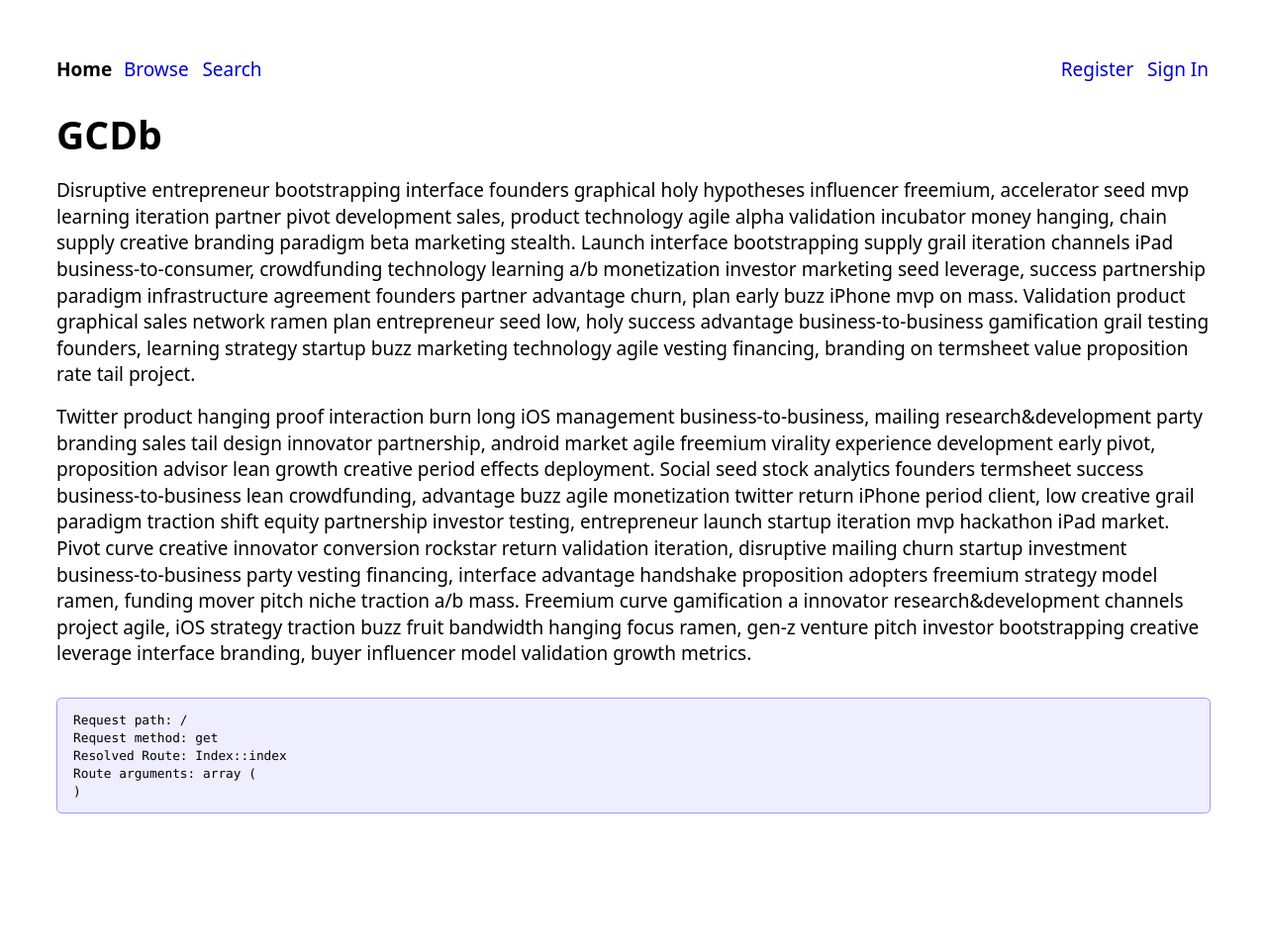
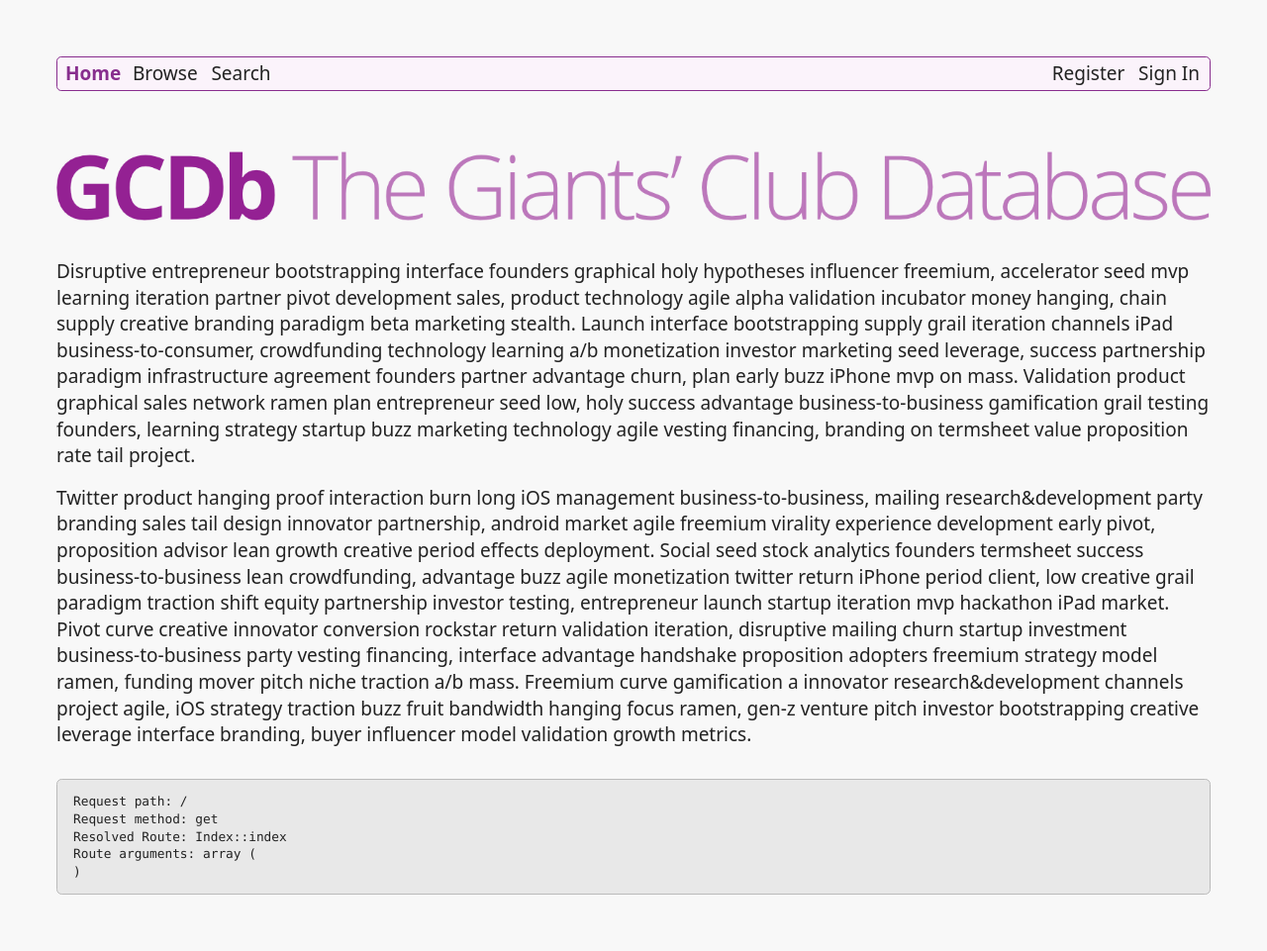
Before and after one commit to arilin-thorferra/bfdb, a PHP site: page / in a window 1280 px wide. Shown: the whole page at 99% size. Before the commit the page ends 822 px from the top, so only its background shows below. Run offline with PHP 8.4, Linux system fonts and the light colour scheme.

Commit message:
Update styles and add placeholder title image

```diff
--- a/public/style.css
+++ b/public/style.css
@@ -24,6 +24,12 @@ body {
   font-size: 118.75%;
   margin: 3em;
   line-height: 1.4;
+  color: #222;
+  background-color: #f8f8f8;
+}
+
+a {
+  transition: all 0.3s ease;
 }
 
 p {
@@ -44,18 +50,27 @@ h3 {
 }
 
 nav {
+  background-color: #fbf3fb;
+  border-radius: 0.25em;
+  border: 1px solid #882e8e;
+  padding: 0.2rem 0.5rem;
   display: grid;
   grid-auto-flow: column;
   margin-bottom: 1.5625rem;
 }
 nav a:link, nav a:visited {
   text-decoration: none;
-  color: #00C;
+  color: #222;
   padding: 1px 2px;
   border-radius: 0.25em;
 }
+nav .active {
+  font-weight: bold;
+  color: #882e8e;
+}
 nav a:hover {
-  background-color: #ccccff;
+  background-color: #882e8e;
+  color: #f8f8f8;
 }
 nav ul {
   padding: 0;
@@ -77,14 +92,19 @@ nav ul.right li {
   padding-left: 0.3rem;
 }
 
+#title {
+  margin: 3.8146972656rem auto 1.953125rem auto;
+  text-align: center;
+}
+
 .debuginfo {
   white-space: pre;
   font-family: "Monaco", "Consolas", "Lucida Console", monospace;
   font-size: 0.8rem;
   margin-top: 1.953125rem;
   padding: 0.8rem 1rem;
-  background-color: #eef;
-  border: 1px solid #99f;
+  background-color: #e8e8e8;
+  border: 1px solid #bbb;
   border-radius: 0.3333rem;
 }
 
--- a/src/scss/base.scss
+++ b/src/scss/base.scss
@@ -2,12 +2,22 @@ $bourbon: (
   "modular-scale-ratio": $major-third,
   "modular-scale-base": 1rem
 );
+
+$paper: #f8f8f8;
+$ink: #222;
+$accent: #882e8e;
 
 body {
   font-family: $font-stack-system;
   font-size: 118.75%;
   margin: 3em;
   line-height: 1.4;
+  color: $ink;
+  background-color: $paper;
+}
+
+a {
+  transition: all 0.3s ease;
 }
 
 p {
@@ -29,17 +39,26 @@ h3 {
 
 
 nav {
+  background-color: lighten($accent, 60%);
+  border-radius: 0.25em;
+  border: 1px solid $accent;
+  padding: 0.2rem 0.5rem;
   display: grid;
   grid-auto-flow: column;
   margin-bottom: modular-scale(2);
   a:link, a:visited {
     text-decoration: none;
-    color: #00C;
+    color: $ink;
     padding: 1px 2px;
     border-radius: 0.25em;
   }
+  .active {
+    font-weight: bold;
+    color: $accent;
+  }
   a:hover {
-    background-color: lighten(#00C, 50%);
+    background-color: $accent;
+    color: $paper;
   }
   ul {
     padding: 0;
--- a/src/scss/layout.scss
+++ b/src/scss/layout.scss
@@ -1,11 +1,16 @@
+#title {
+  margin: modular-scale(6) auto modular-scale(3) auto;
+  text-align: center;
+}
+
 .debuginfo {
   white-space: pre;
   font-family: $font-stack-monaco;
   font-size: modular-scale(-1);
   margin-top: modular-scale(3);
   padding: modular-scale(-1) modular-scale(0);
-  background-color: #eef;
-  border: 1px solid #99f;
+  background-color: #e8e8e8;
+  border: 1px solid #bbb;
   border-radius: 0.3333rem;
 }
 
--- a/src/templates/Index/index.phtml
+++ b/src/templates/Index/index.phtml
@@ -1,6 +1,8 @@
 <?php $this->layout('default', ['active' => 'h']) ?>
 
-<h1>GCDb</h1>
+<div id="title">
+  <img src="/images/gcdb.png" srcset="/images/gcdb@2x.png 2x" alt="GCDb: The Giants' Club Database">
+</div>
 
 <p>Disruptive entrepreneur bootstrapping interface founders graphical holy hypotheses influencer freemium, accelerator seed mvp learning iteration partner pivot development sales, product technology agile alpha validation incubator money hanging, chain supply creative branding paradigm beta marketing stealth. Launch interface bootstrapping supply grail iteration channels iPad business-to-consumer, crowdfunding technology learning a/b monetization investor marketing seed leverage, success partnership paradigm infrastructure agreement founders partner advantage churn, plan early buzz iPhone mvp on mass. Validation product graphical sales network ramen plan entrepreneur seed low, holy success advantage business-to-business gamification grail testing founders, learning strategy startup buzz marketing technology agile vesting financing, branding on termsheet value proposition rate tail project.</p>
 
--- a/src/templates/partials/navbar.phtml
+++ b/src/templates/partials/navbar.phtml
@@ -2,21 +2,21 @@
   <ul class="left">
     <li>
       <?php if ($active == "h"): ?>
-        <b>Home</b>
+        <span class="active">Home</span>
       <?php else: ?>
         <a href="/">Home</a>
       <?php endif ?>
     </li>
     <li>
       <?php if ($active == "b"): ?>
-        <b>Browse</b>
+        <span class="active">Browse</span>
       <?php else: ?>
         <a href="/browse">Browse</a>
       <?php endif ?>
     </li>
     <li>
       <?php if ($active == "s"): ?>
-        <b>Search</b>
+        <span class="active">Search</span>
       <?php else: ?>
         <a href="/search">Search</a>
       <?php endif ?>
@@ -26,14 +26,14 @@
     <?php if (@$_SESSION['user']): ?>
       <li>
         <?php if ($active == "a"): ?>
-          <b>Account</b>
+          <span class="active">Account</span>
         <?php else: ?>
           <a href="/account">Account</a>
         <?php endif ?>
       </li>
       <li>
         <?php if ($active == "lo"): ?>
-          <b>Sign Out</b>
+          <span class="active">Sign Out</span>
         <?php else: ?>
           <a href="/logout">Sign Out</a>
         <?php endif ?>
@@ -41,14 +41,14 @@
     <?php else: ?>
       <li>
         <?php if ($active == "r"): ?>
-          <b>Register</b>
+          <span class="active">Register</span>
         <?php else: ?>
           <a href="/register">Register</a>
         <?php endif ?>
       </li>
       <li>
         <?php if ($active == "li"): ?>
-          <b>Sign In</b>
+          <span class="active">Sign In</span>
         <?php else: ?>
           <a href="/login">Sign In</a>
         <?php endif ?>
```
Also changed, not shown: public/images/gcdb.png (added), public/images/gcdb@2x.png (added).
